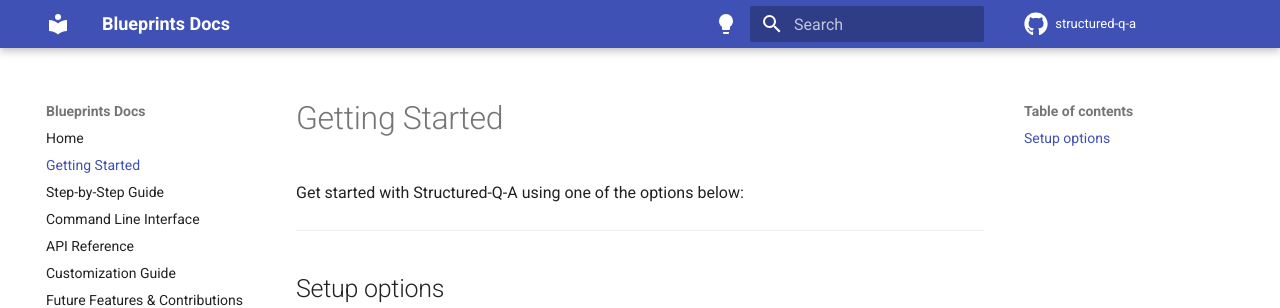
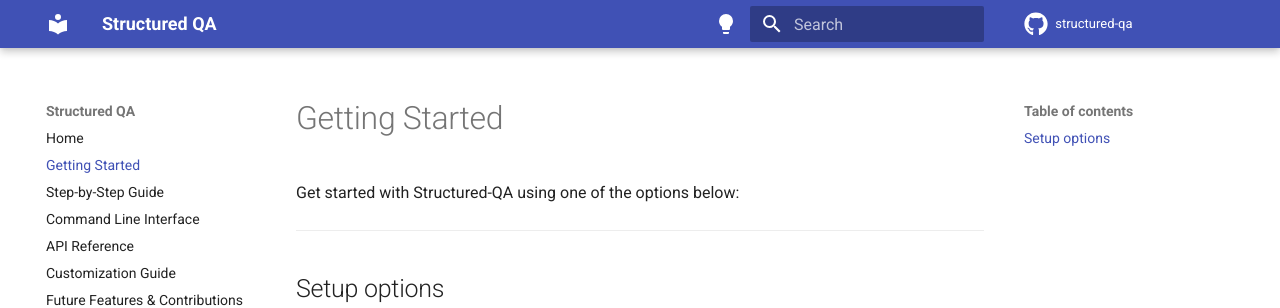
Before and after one commit to mozilla-ai/structured-qa, an MkDocs documentation site: the page built from docs/getting-started.md, in a window 1280 px wide. Shown: the top 308 px of the page. Built offline with MkDocs 1.6.1 and Material for MkDocs 9.7.7, drawn with Linux system fonts in a browser that asks for light colours; comment, search, counter and statistics services are not loaded.

Commit message:
Update name

````diff
--- a/docs/getting-started.md
+++ b/docs/getting-started.md
@@ -1,4 +1,4 @@
-Get started with Structured-Q-A using one of the options below:
+Get started with Structured-QA using one of the options below:
 
 ---
 
@@ -29,7 +29,7 @@
       You can install the project from Pypi:
 
       ```bash
-      pip install structured-q-a
+      pip install structured-qa
       ```
 
       Check the [Command Line Interface](./cli.md) guide.
@@ -41,8 +41,8 @@
       1. **Clone the Repository**
 
          ```bash
-         git clone https://github.com/mozilla-ai/structured-q-a.git
-         cd structured-q-a
+         git clone https://github.com/mozilla-ai/structured-qa.git
+         cd structured-qa
          ```
 
       2. **Install the project and its Dependencies**
--- a/mkdocs.yml
+++ b/mkdocs.yml
@@ -1,6 +1,6 @@
-site_name: Blueprints Docs
-repo_url: https://github.com/mozilla-ai/structured-q-a
-repo_name: structured-q-a
+site_name: Structured QA
+repo_url: https://github.com/mozilla-ai/structured-qa
+repo_name: structured-qa
 
 nav:
   - Home: index.md
````
Also changed, not shown: README.md (+7 -7 lines), docs/future-features-contributions.md (+4 -4 lines), docs/index.md (+3 -3 lines), docs/step-by-step-guide.md (+1 -1 lines), 2 other files.
